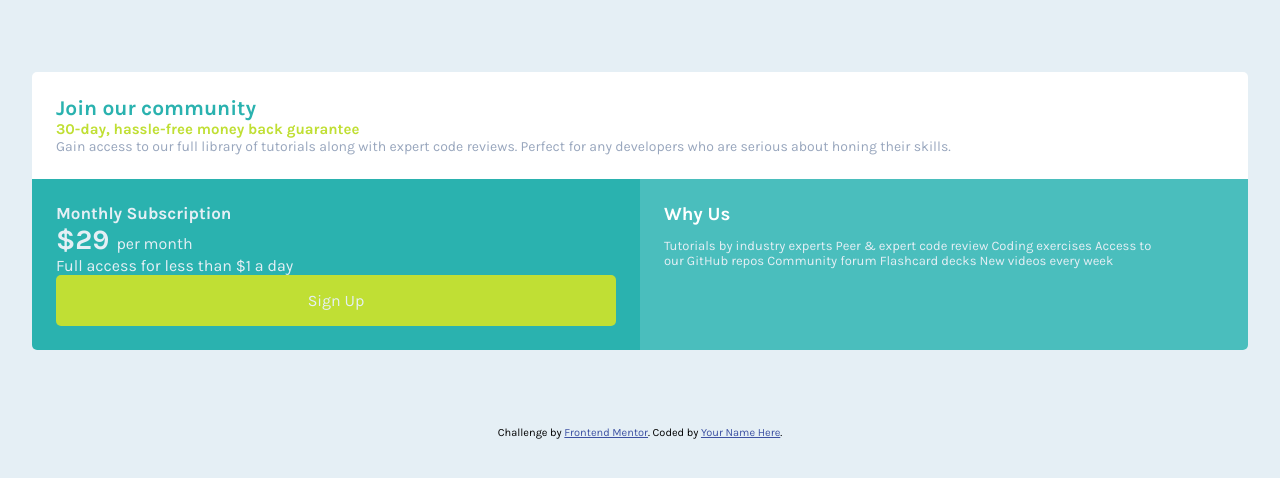
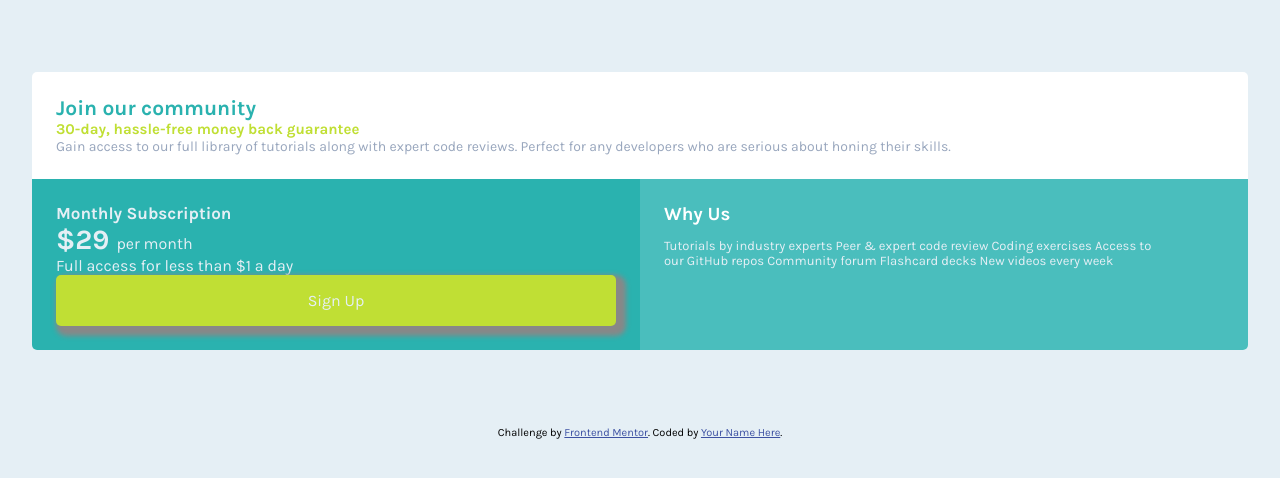
Before and after one commit to KhalidKhabouz/single-price-grid-component-master, a plain HTML site: page index.html in a window 1280 px wide. Drawn offline with Linux system fonts and the light colour scheme.

Commit message:
Signup button box-shadow

```diff
--- a/css/main.css
+++ b/css/main.css
@@ -89,6 +89,7 @@ body {
   text-align: center;
   background-color: var(--bright_yellow);
   color: var(--light_gray);
+  box-shadow: 5px 5px 5px 5px #888888;
 }
 
 .price {
```
